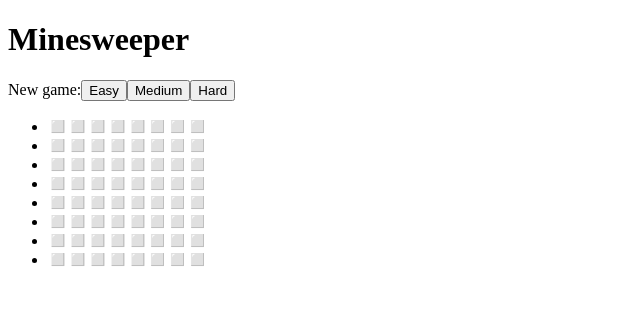
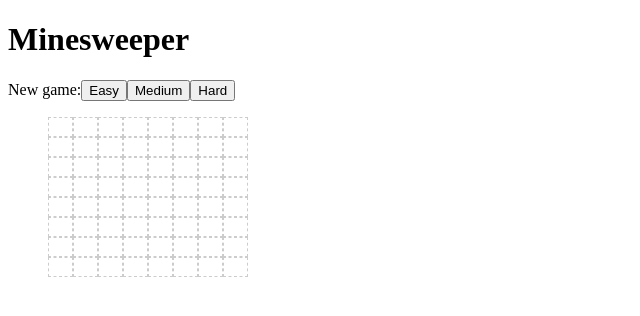
Before and after one commit to pnevares/minesweeper, a React (Create React App) app: page / in a window 1280 px wide. Shown: the top 316 px of the page, without its empty margins (0-640 px from the left). Built offline with nearby package versions, Linux system fonts and the light colour scheme.

Commit message:
Count of neighboring bombs, grid style

```diff
--- a/src/components/Board.js
+++ b/src/components/Board.js
@@ -1,16 +1,14 @@
 import React, { Component } from "react";
+import "./board.css";
 
 export default class Board extends Component {
   state = { squares: [], revealsRemaining: null };
   onClick = (row, column) => {
     const { revealsRemaining } = this.state;
     const squares = [...this.state.squares];
+
     if (squares[row][column].revealed) {
       return;
-    }
-
-    if (squares[row][column].value !== "💣") {
-      squares[row][column].value = "🅿️";
     }
 
     squares[row][column].revealed = true;
@@ -37,35 +35,53 @@ export default class Board extends Component {
       .map(() =>
         Array(width)
           .fill(null)
-          .map(() => ({ revealed: false, value: null }))
+          .map(() => ({ revealed: false, value: 0 }))
       );
-    const bombsToPlace = Math.floor(0.15 * height * width);
-    for (let i = 0; i < bombsToPlace; i++) {
+    const bombs = Math.floor(0.15 * height * width);
+    let bombsPlaced = 0;
+    while (bombsPlaced < bombs) {
       const randomRow = Math.floor(Math.random() * height);
       const randomColumn = Math.floor(Math.random() * width);
+      if (squares[randomRow][randomColumn].value === "💣") {
+        continue;
+      }
+
       squares[randomRow][randomColumn].value = "💣";
+      bombsPlaced += 1;
+
+      for (let x = -1; x <= 1; x++) {
+        for (let y = -1; y <= 1; y++) {
+          const neighborX = randomColumn + x;
+          const neighborY = randomRow + y;
+          if (
+            neighborX >= 0 &&
+            neighborX < width &&
+            neighborY >= 0 &&
+            neighborY < height &&
+            squares[neighborY][neighborX].value !== "💣"
+          ) {
+            squares[neighborY][neighborX].value += 1;
           }
-    const revealsRemaining = height * width - bombsToPlace;
+        }
+      }
+    }
+    const revealsRemaining = height * width - bombsPlaced;
     this.setState({ squares, revealsRemaining });
   }
   renderSquares() {
     return (
       <ul>
         {this.state.squares.map((row, rowIndex) => {
+          return row.map((square, columnIndex) => {
             return (
-            <li key={rowIndex}>
-              {row.map((square, columnIndex) => {
-                return (
-                  <span
+              <li
                 key={`${rowIndex}.${columnIndex}`}
                 onClick={() => this.onClick(rowIndex, columnIndex)}
               >
-                    {square.revealed ? square.value : "◻️"}
-                  </span>
-                );
-              })}
+                {square.revealed ? square.value : "\u00A0"}
               </li>
             );
+          });
         })}
       </ul>
     );
--- /dev/null
+++ b/src/components/board.css
@@ -0,0 +1,13 @@
+ul {
+  list-style: none;
+  display: grid;
+  width: 200px;
+  grid-template-columns: repeat(8, 1fr);
+}
+
+ul > li {
+  display: flex;
+  justify-content: center;
+  align-items: center;
+  border: 1px dashed #ccc;
+}
```
Lines whose indentation alone changed are shown as unchanged.
